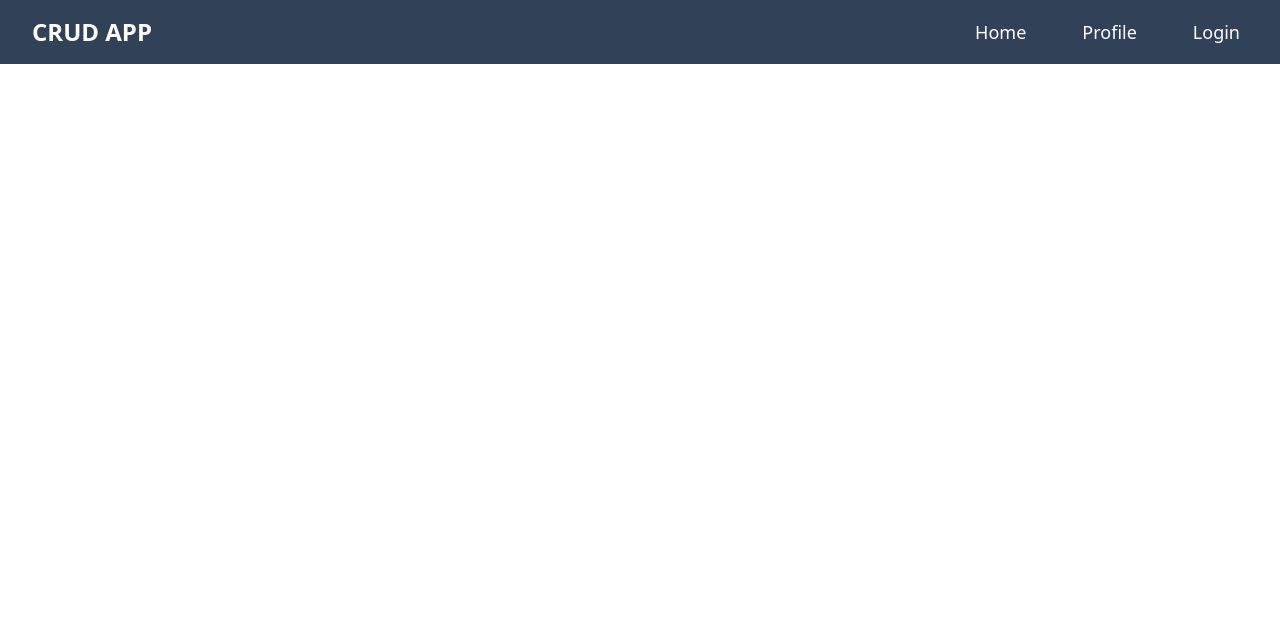
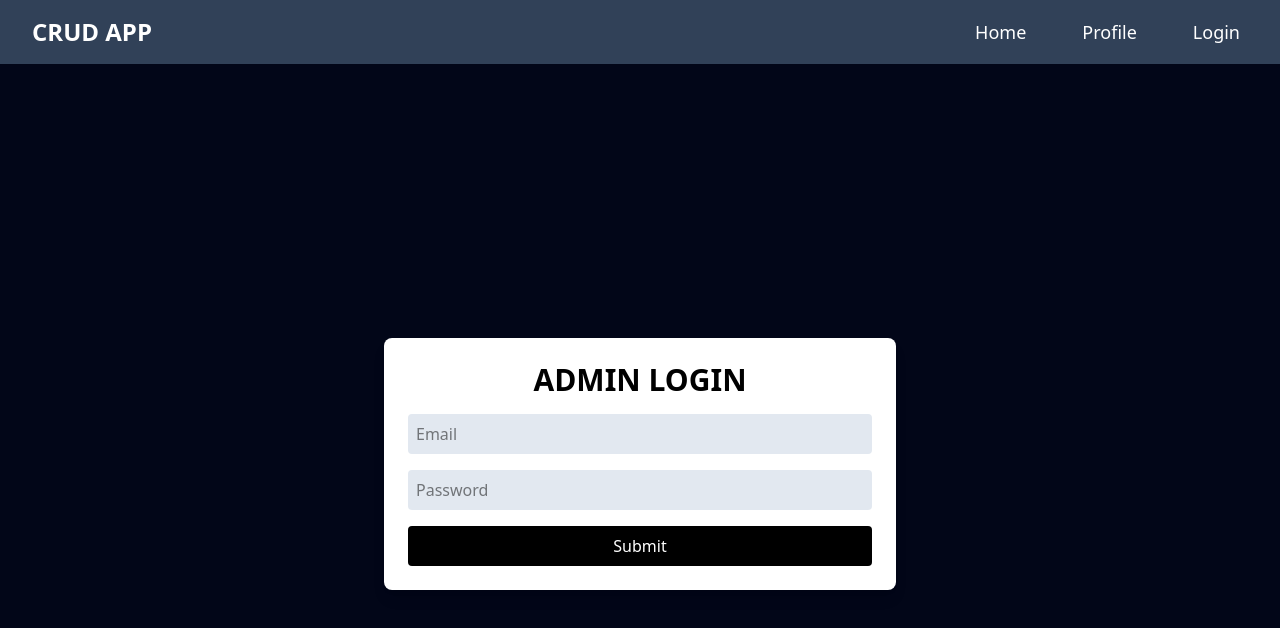
Before and after one commit to Abu-xz/mern-app, a React (Vite) app in the folder client/: page /admin-login in a window 1280 px wide. Shown: the top 628 px of the page. Built offline with nearby package versions, Linux system fonts and the light colour scheme.

Commit message:
admin login ui completed and page route added

```diff
--- a/client/src/App.jsx
+++ b/client/src/App.jsx
@@ -7,18 +7,27 @@ import Signup from './pages/Signup'
 import Profile from './pages/Profile'
 import Header from './components/Header'
 import ProtectedRoute from './components/ProtectedRoute'
+import ProtectedAdminRoute from './components/ProtectedAdminRoute'
+import AdminLogin from './pages/AdminLogin'
+import Dashboard from './pages/Dashboard'
 
 const App = () => {
   return (
     <BrowserRouter>
       <Header />
       <Routes>
+        <Route element={<ProtectedAdminRoute allowedRole={"admin"} />}>
+          <Route path='dashboard' element={<Dashboard />} />
+        </Route>
 
         <Route element={<ProtectedRoute />} >
           <Route path='/' element={<Home />} />
           <Route path='/profile' element={<Profile />} />
+
         </Route>
+        {/* Public routes */}
         <Route path='/login' element={<Login />}></Route>
+        <Route path='/admin-login' element={<AdminLogin />}></Route>
         <Route path='/signup' element={<Signup />}></Route>
       </Routes>
     </BrowserRouter>
--- /dev/null
+++ b/client/src/components/ProtectedAdminRoute.jsx
@@ -0,0 +1,17 @@
+import React from 'react'
+import { useSelector } from 'react-redux';
+import { Navigate, Outlet } from 'react-router-dom'
+
+const ProtectedAdminRoute = ({allowedRole}) => {
+    console.log('protected admin route reached');
+    const role = useSelector((state) => state.user.role);
+
+    if(allowedRole === role){
+        return <Outlet />
+    }else{
+        return <Navigate to={'/admin-login'}/>
+    }
+
+}
+
+export default ProtectedAdminRoute
--- /dev/null
+++ b/client/src/pages/AdminLogin.jsx
@@ -0,0 +1,69 @@
+import axios from 'axios';
+import React, { useState } from 'react'
+import { Link, useNavigate } from 'react-router-dom'
+import { useDispatch, useSelector } from 'react-redux';
+import { toast } from 'react-toastify';
+import { loginStart, loginSuccess, loginFailure } from '../redux/user/userSlice';
+
+
+const AdminLogin = () => {
+
+    const [formData, setFormData] = useState({
+        email: "",
+        password: "",
+    });
+
+    const navigate = useNavigate();
+    const dispatch = useDispatch();
+
+    const { loading } = useSelector((state) => state.user)
+
+
+    const handleChange = (e) => {
+        setFormData({ ...formData, [e.target.name]: e.target.value })
+    }
+
+    const handleSubmit = async (e) => {
+        e.preventDefault();
+        //implement validation
+        if (!formData.email || !formData.password) {
+            dispatch(loginFailure());
+            console.log(formData);
+        }
+        dispatch(loginStart())
+
+        try {
+            const response = await axios.post('http://localhost:5000/api/auth/login', formData)
+            console.log(response.data)
+
+            setFormData({
+                email: '',
+                password: '',
+            })
+
+            dispatch(loginSuccess(response.data.username));
+            toast.success(response.data.message)
+            navigate('/dashboard')
+        } catch (error) {
+            dispatch(loginFailure());
+            console.log(error)
+            toast.error(error.response.data.message)
+        }
+    }
+
+    return (
+        <div className="flex flex-col justify-center items-center min-h-screen p-4 bg-slate-950">
+            <div className="bg-white p-6 rounded-lg shadow-lg max-w-lg w-full">
+                <h1 className="text-3xl text-center font-bold uppercase ">Admin Login</h1>
+                <form onSubmit={handleSubmit} className="flex flex-col gap-4 mt-4">
+                    <input name='email' type="email" className="bg-slate-200 p-2 rounded" placeholder="Email" value={formData.email} onChange={handleChange} />
+                    <input name='password' type="password" className="bg-slate-200 p-2 rounded" placeholder="Password" value={formData.password} onChange={handleChange} />
+                    <button className="bg-black text-white p-2 rounded hover:bg-gray-800 transition">{`${loading ? 'Submitting' : 'Submit'}`}</button>
+                </form>
+            </div>
+        </div>
+
+    )
+}
+
+export default AdminLogin
--- /dev/null
+++ b/client/src/pages/Dashboard.jsx
@@ -0,0 +1,11 @@
+import React from 'react'
+
+const Dashboard = () => {
+  return (
+    <div>
+      <h1>Dashboard</h1>
+    </div>
+  )
+}
+
+export default Dashboard;
--- a/client/src/pages/Home.jsx
+++ b/client/src/pages/Home.jsx
@@ -2,8 +2,8 @@ import React from 'react'
 
 const Home = () => {
     return (
-        <div className='text-red-600'>
-            Home
+        <div className='text-red-600 min-h-screen bg-slate-900'>
+            <h1>Home</h1>
         </div>
     )
 }
--- a/client/src/redux/user/userSlice.js
+++ b/client/src/redux/user/userSlice.js
@@ -2,6 +2,7 @@ import { createSlice } from "@reduxjs/toolkit";
 
 const initialState = {
     currentUser: null,
+    role:null,
     loading: false,
     error: false,
 }
```
